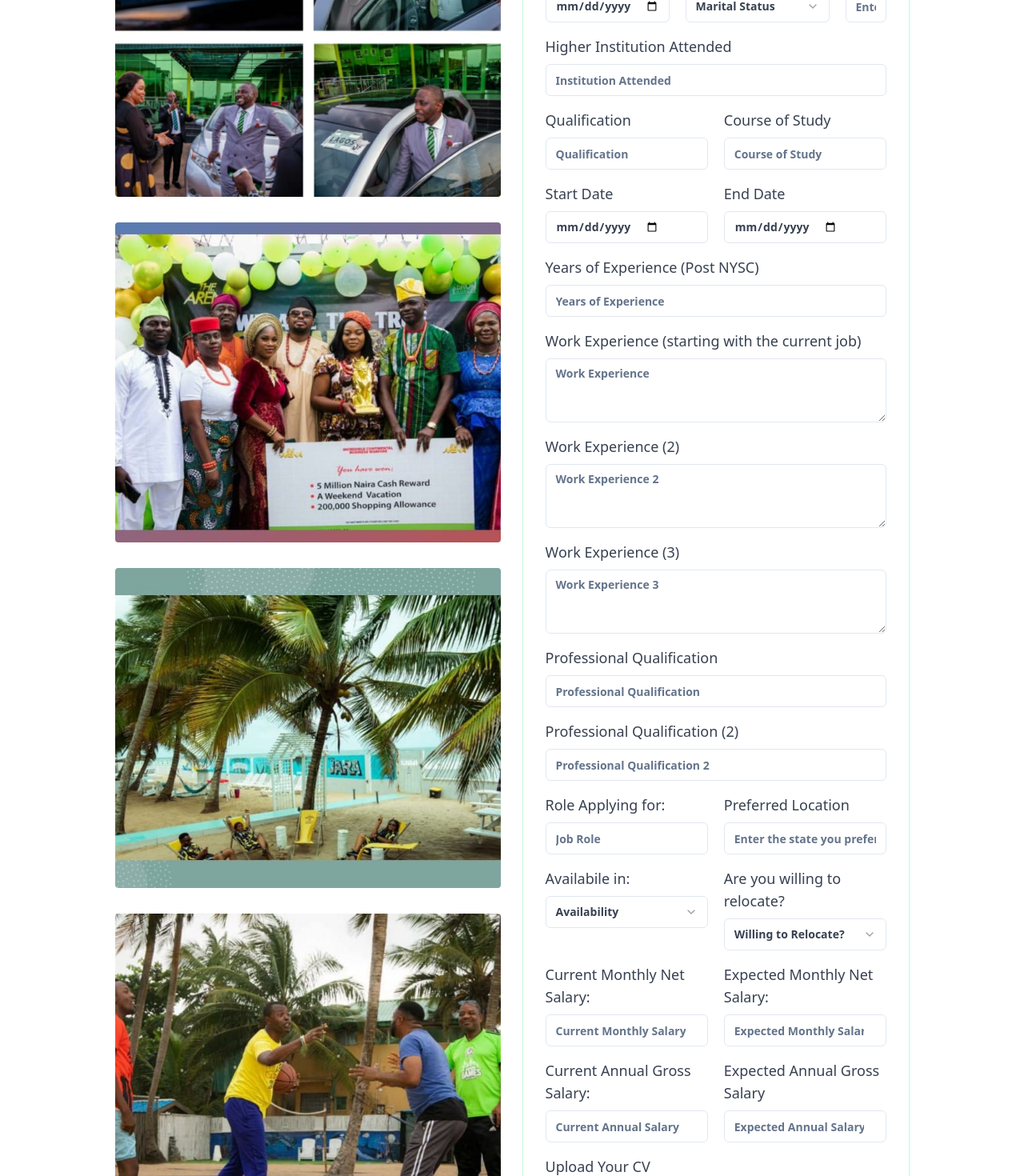
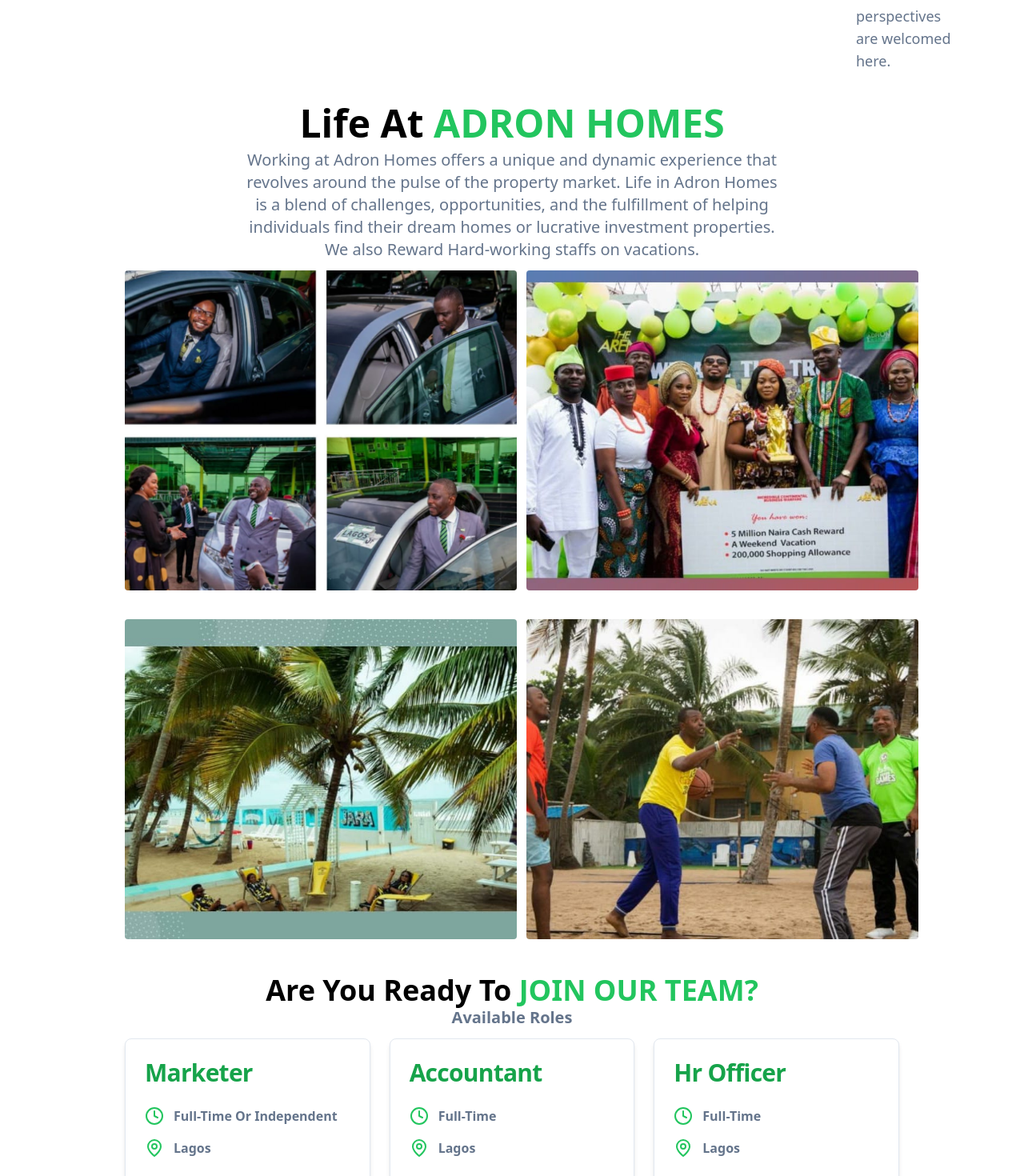
Before and after one commit to Kahuna0101/adron-web-next13, a Next.js app: page /careers in a window 1280 px wide. Shown: the part 1330-2800 px from the top of the page at 80% size. Built offline with nearby package versions, Linux system fonts and the light colour scheme.

Commit message:
career page updated

```diff
--- a/app/(root)/careers/page.jsx
+++ b/app/(root)/careers/page.jsx
@@ -1,32 +1,54 @@
-import CareerForm from "@/components/forms/CareerForm";
+import ApplyFooter from "@/components/shared/ApplyFooter";
+import {
+  Card,
+  CardContent,
+  CardFooter,
+  CardHeader,
+  CardTitle,
+} from "@/components/ui/card";
+
 import { works } from "@/constants";
+import { Clock4, MapPin } from "lucide-react";
 import Image from "next/image";
 
 export const metadata = {
-  title: 'Careers',
-}
+  title: "Careers",
+};
 
 const page = () => {
   const rewards = [
-    { id: 1, src: "/reward1.jpeg"},
-    { id: 2, src: "/reward2.jpeg"},
-    { id: 3, src: "/reward3.jpeg"},
-    { id: 4, src: "/reward4.jpeg"},
-  ]
+    { id: 1, src: "/reward1.jpeg" },
+    { id: 2, src: "/reward2.jpeg" },
+    { id: 3, src: "/reward3.jpeg" },
+    { id: 4, src: "/reward4.jpeg" },
+  ];
+
+  const jobs = [
+    {
+      id: 1,
+      title: "marketer",
+      role: "full-time or independent",
+      location: "lagos",
+    },
+    { id: 2, title: "accountant", role: "full-time", location: "lagos" },
+    { id: 3, title: "hr officer", role: "full-time", location: "lagos" },
+  ];
+
   return (
     <section>
       <div className="w-full py-32 px-12 md:px-36">
         <div className="text-center">
-          <h1 className="text-5xl font-semibold">
-            Careers
-          </h1>
-          <p className="text-slate-400 text-lg font-semibold">
-          Are you passionate about real estate and ready to embark on a fulfilling career journey? Look no further!
+          <h1 className="text-5xl font-semibold">Careers</h1>
+          <p className="text-slate-500 text-lg font-semibold">
+            Are you passionate about real estate and ready to embark on a
+            fulfilling career journey? Look no further!
           </p>
         </div>
 
-        <h2 className="text-center my-7 text-5xl font-semibold">Why work with us?</h2>
-        <div className="flex flex-col md:flex-row gap-9">
+        <h2 className="text-center my-7 text-5xl font-semibold">
+          Why work with us?
+        </h2>
+        <div className="grid grid-cols-1 md:grid-cols-2 gap-9">
           {works.map((work) => (
             <div
               key={work.id}
@@ -41,49 +63,87 @@
               />
               <div>
                 <h3 className="text-2xl font-semibold">{work.title}</h3>
-              <p className="text-lg text-gray-500">{work.description}</p>
+                <p className="text-lg font-medium text-slate-500">
+                  {work.description}
+                </p>
               </div>
             </div>
           ))}
         </div>
 
-        <div className="flex w-full relative mt-10 flex-col lg:flex-row gap-7">
-
-            <div className="flex-1">
-              <div className="sticky top-28">
-                <div className="flex flex-col gap-2">
-                  <h2 className="text-5xl font-semibold">Life At <span className="uppercase text-green-500">Adron Homes</span></h2>
-                   <p className=" text-base font-medium text-slate-400">Working at Adron Homes offers a unique and dynamic experience that revolves around the
-                     pulse of the property market. Life in Adron Homes is a blend of challenges, opportunities,
-                     and the fulfillment of helping individuals find their dream homes or lucrative investment properties.
-                     We also Reward Hard-working staffs on vacations.
+        <div className="flex w-full mt-10 flex-col lg:flex-row gap-7">
+          <div className="">
+            <div className="">
+              <div className="flex lg:text-center lg:px-40 flex-col gap-2">
+                <h2 className="text-5xl font-semibold">
+                  Life At{" "}
+                  <span className="uppercase text-green-500">Adron Homes</span>
+                </h2>
+                <p className="text-xl font-medium text-slate-500">
+                  Working at Adron Homes offers a unique and dynamic experience
+                  that revolves around the pulse of the property market. Life in
+                  Adron Homes is a blend of challenges, opportunities, and the
+                  fulfillment of helping individuals find their dream homes or
+                  lucrative investment properties. We also Reward Hard-working
+                  staffs on vacations.
                 </p>
               </div>
 
-               <div className="flex flex-wrap ">
-                {rewards.map((reward) => (
-                  <div key={reward.id} className="w-full h-[25rem] my-4 relative">
+              <div className="grid lg:grid-cols-2 gap-3">
+                {rewards && rewards.map((reward) => (
+                  <div
+                    key={reward.id}
+                    className="w-full h-[25rem] m-3 relative"
+                  >
                     <Image
                       src={reward.src}
                       alt="Reward"
                       fill
                       priority
                       sizes="(max-width: 768px) 100vw, (max-width: 1200px) 50vw, 33vw"
-                    className="rounded object-cover" />
+                      className="rounded object-cover"
+                    />
                   </div>
                 ))}
               </div>
-
+            </div>
           </div>
         </div>
 
-            <div className="flex-1">
-              <CareerForm />
-              <p className="font-medium text-gray-500 text-center mt-2 dark:text-slate-50">
-                Our HR Team will get back to you in 1-2 business days.
+        <div className="mt-8">
+          <h2 className="text-4xl text-center font-semibold">
+            Are You Ready To{" "}
+            <span className="uppercase font-bold text-green-500">
+              Join Our Team?
+            </span>
+          </h2>
+          <p className="text-slate-500 text-center text-xl font-semibold">
+            Available Roles
           </p>
+
+          <div className="grid grid-cols-1 md:grid-cols-2 lg:grid-cols-3 m-3 gap-6">
+            {jobs && jobs.map((job) => (
+              <Card key={job.id} className="capitalize shadow-md">
+                <CardHeader>
+                  <CardTitle className="text-3xl font-bold text-green-600">
+                    {job.title}
+                  </CardTitle>
+                </CardHeader>
+                <CardContent className="flex flex-col gap-4 text-base font-semibold text-slate-500">
+                  <p className="flex items-center gap-3">
+                    <Clock4 className="text-green-500" /> {job.role}
+                  </p>
+                  <p className="flex items-center gap-3">
+                    <MapPin className="text-green-500" />
+                    {job.location}
+                  </p>
+                </CardContent>
+                <CardFooter>
+                  <ApplyFooter />
+                </CardFooter>
+              </Card>
+            ))}
           </div>
-
         </div>
       </div>
     </section>
--- a/app/api/nodemailer/newsletter/route.js
+++ b/app/api/nodemailer/newsletter/route.js
@@ -3,7 +3,7 @@
 
 export async function POST(req) {
   try {
-    const { email } = await req.json();
+    const { email } = await req.body;
 
   const user = process.env.EMAIL_USER;
 
--- a/components/forms/CareerForm.jsx
+++ b/components/forms/CareerForm.jsx
@@ -60,9 +60,6 @@
       relocate: "",
       currentSalary: "",
       expectedSalary: "",
-      grossSalary: "",
-      expectedGross: "",
-      cv: "",
       consent: false,
     },
   });
@@ -676,70 +673,6 @@
           />
         </div>
 
-        <div className="flex flex-col md:flex-row gap-5">
-          <FormField
-            control={form.control}
-            name="grossSalary"
-            render={({ field }) => (
-              <FormItem className="flex flex-col w-full">
-                <FormLabel className="text-lg font-medium dark:text-slate-50">
-                  Current Annual Gross Salary:
-                </FormLabel>
-                <FormControl>
-                  <Input
-                    type="number"
-                    placeholder="Current Annual Salary"
-                    className="account-form_input no-focus dark:text-slate-50"
-                    {...field}
-                  />
-                </FormControl>
-                <FormMessage />
-              </FormItem>
-            )}
-          />
-
-          <FormField
-            control={form.control}
-            name="expectedGross"
-            render={({ field }) => (
-              <FormItem className="flex flex-col w-full">
-                <FormLabel className="text-lg font-medium dark:text-slate-50">
-                  Expected Annual Gross Salary
-                </FormLabel>
-                <FormControl>
-                  <Input
-                    type="number"
-                    placeholder="Expected Annual Salary"
-                    className="account-form_input no-focus dark:text-slate-50"
-                    {...field}
-                  />
-                </FormControl>
-                <FormMessage />
-              </FormItem>
-            )}
-          />
-        </div>
-
-        <FormField
-          control={form.control}
-          name="cv"
-          render={({ field }) => (
-            <FormItem className="flex flex-col w-full">
-              <FormLabel className="text-lg font-medium dark:text-slate-50">
-                Upload Your CV
-              </FormLabel>
-              <FormControl>
-                <Input
-                  type="file"
-                  className="account-form_input no-focus dark:text-slate-50"
-                  {...field}
-                />
-              </FormControl>
-              <FormMessage />
-            </FormItem>
-          )}
-        />
-
         {/* Consent */}
         <FormField
           control={form.control}
--- a/components/home/FindEstates.jsx
+++ b/components/home/FindEstates.jsx
@@ -45,7 +45,7 @@
                 </CardContent>
                 <CardFooter>
                   <Link href="/properties">
-                    <Button className="text-base md:text-lg font-medium gap-2 text-green-500 hover:text-black bg-transparent hover:bg-transparent">
+                    <Button className="text-base md:text-lg truncate font gap-2 text-green-500 hover:text-black bg-transparent hover:bg-transparent">
                       {about.purpose} <ArrowRight />
                     </Button>
                   </Link>
--- /dev/null
+++ b/components/shared/ApplyFooter.jsx
@@ -0,0 +1,28 @@
+"use client";
+
+import CareerForm from "../forms/CareerForm";
+import { Button } from "../ui/button";
+import { Dialog, DialogContent, DialogTrigger } from "../ui/dialog";
+import { ScrollArea } from "../ui/scroll-area";
+
+const ApplyFooter = () => {
+  return (
+    <section>
+      <Dialog>
+        <DialogTrigger asChild>
+          <Button className="bg-green-600 hover:bg-green-700 rounded-full">Apply Now</Button>
+        </DialogTrigger>
+        <DialogContent className="h-full max-w-[60rem]">
+          <ScrollArea>
+            <CareerForm />
+            <p className="font-medium text-gray-500 text-center mt-2 dark:text-slate-50">
+              Our HR Team will get back to you in 1-2 business days.
+            </p>
+          </ScrollArea>
+        </DialogContent>
+      </Dialog>
+    </section>
+  );
+};
+
+export default ApplyFooter;
--- a/lib/validations/CareerValidation.js
+++ b/lib/validations/CareerValidation.js
@@ -26,24 +26,19 @@
     .max(20),
   workExperience: z
     .string()
-    .min(3, { message: "Experience cannot be empty" })
-    .max(40),
+    .max(80),
   workExperience2: z
     .string()
-    .min(3, { message: "Experience cannot be empty" })
-    .max(40),
+    .max(80),
   workExperience3: z
     .string()
-    .min(3, { message: "Experience cannot be empty" })
-    .max(40),
+    .max(80),
   qualification1: z
     .string()
-    .min(1, { message: "Qualification cannot be empty" })
-    .max(20),
+    .max(80),
   qualification2: z
     .string()
-    .min(1, { message: "Qualification cannot be empty" })
-    .max(20),
+    .max(80),
   jobRole: z.string().min(3, { message: "Job Role cannot be empty" }).max(40),
   preferredLocation: z
     .string()
@@ -59,9 +54,6 @@
     .optional(),
   currentSalary: z.string().min(1).optional(),
   expectedSalary: z.string().min(1).optional(),
-  grossSalary: z.string().min(1).optional(),
-  expectedGross: z.string().min(1).optional(),
-  cv: z.string().min(1, { message: "Upload your CV" }).optional(),
 
   consent: z
     .boolean()
--- a/lib/validations/ContactValidation.js
+++ b/lib/validations/ContactValidation.js
@@ -13,5 +13,5 @@
 })
 
 export const EmailValidation = z.object({
-    email: z.string().email({ message: "Invalid email address" }),
+    cv: z.string().optional({ message: "Invalid email address" }),
 })
--- a/package.json
+++ b/package.json
@@ -28,7 +28,9 @@
     "lucide-react": "^0.286.0",
     "mongodb": "^6.1.0",
     "mongoose": "^7.6.1",
+    "multer": "^1.4.5-lts.1",
     "next": "latest",
+    "next-connect": "^1.0.0",
     "next-themes": "^0.2.1",
     "nodemailer": "^6.9.7",
     "react": "latest",
```
Also changed, not shown: app/layout.jsx (+14 -7 lines), components/forms/NewsletterForm.jsx (line endings or trailing spaces), 1 other file (tests, documents, lock files or other folders). Lines whose indentation alone changed are shown as unchanged.
